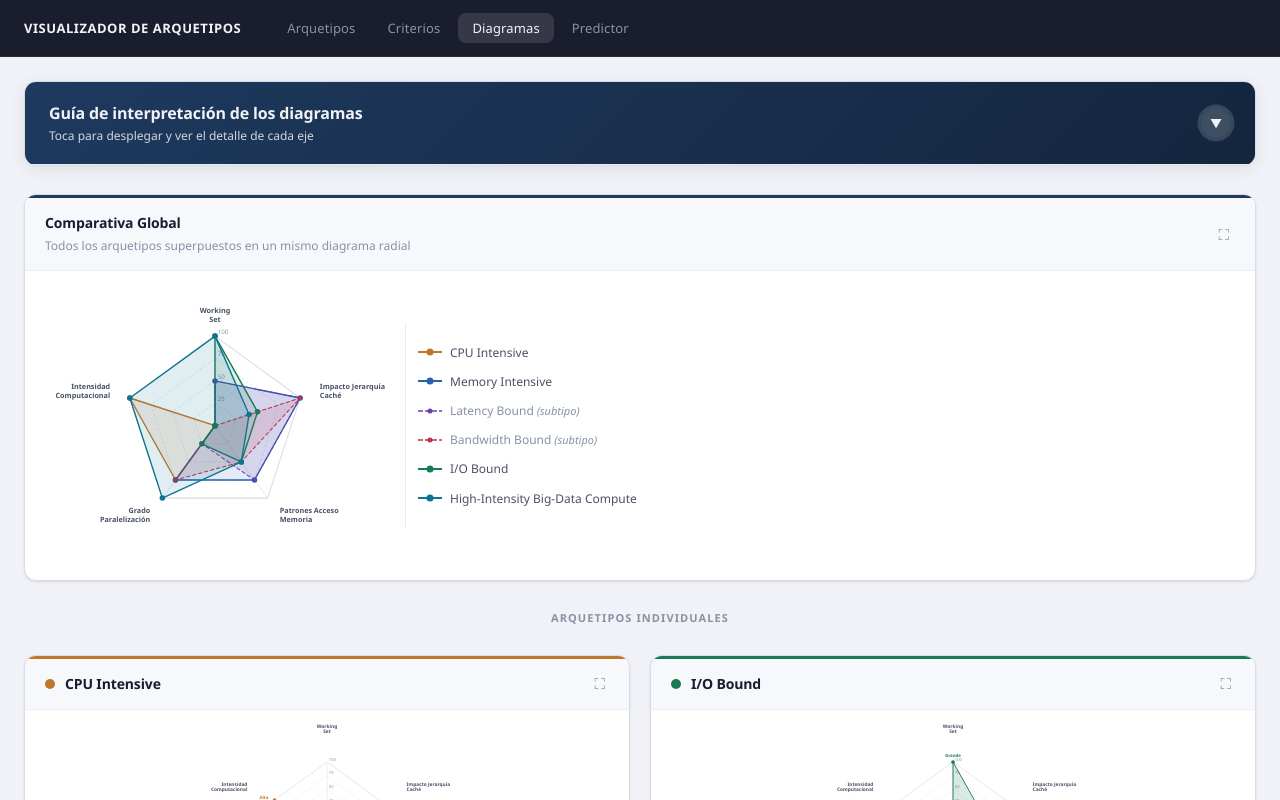
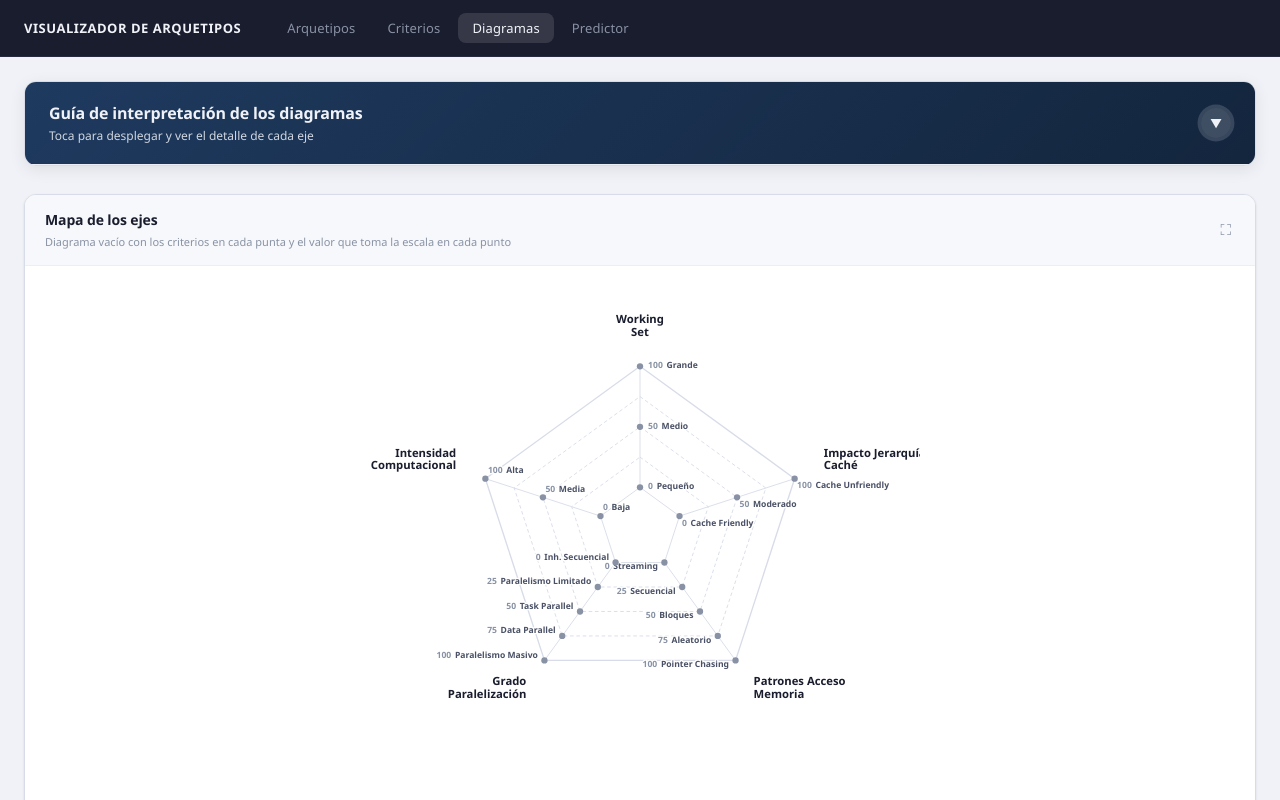
Before and after one commit to vic122112323/archetype-visualizer, a Next.js app: page /archetype-visualizer/ in a window 1280 px wide. Both pictures are taken after a click on the button "Diagramas". Shown: the top 800 px of the page. Built offline with nearby package versions, Linux system fonts and the light colour scheme.

Commit message:
fix presentacion

```diff
--- a/src/components/HardwarePredictor.tsx
+++ b/src/components/HardwarePredictor.tsx
@@ -143,6 +143,25 @@ function sanitizeCounter(raw: string): string {
   return raw.trim().replace(/[.,\s]/g, '');
 }
 
+function sanitizeDecimal(raw: string): string {
+  const s = raw.trim().replace(/[^\d.,]/g, '');
+  const lastDot = s.lastIndexOf('.');
+  const lastComma = s.lastIndexOf(',');
+  const dec = Math.max(lastDot, lastComma);
+  if (dec === -1) return s;
+  const sep = s[dec];
+  if (lastDot !== -1 && lastComma !== -1 || s.split(sep).length === 2) {
+    return s.slice(0, dec).replace(/[.,]/g, '') + '.' + s.slice(dec + 1);
+  }
+  return s.replace(/[.,]/g, '');
+}
+
+const DECIMAL_KEYS: ReadonlySet<string> = new Set(['task-clock', 'seconds-elapsed']);
+
+function parseCounter(key: string, raw: string): number {
+  return parseFloat(DECIMAL_KEYS.has(key) ? sanitizeDecimal(raw) : sanitizeCounter(raw));
+}
+
 function fmtPct(v: number | null): string {
   if (v === null) return 'N/A';
   return (v * 100).toFixed(2) + '%';
@@ -156,7 +175,7 @@ function fmtNum(v: number | null): string {
 // Scores each archetype and predicts each criteri from the perf  ratios
 function predict(raw: RawCounters): PredictionResult {
   const n = (k: CounterKey) => {
-    const v = parseFloat(sanitizeCounter(raw[k]));
+    const v = parseCounter(k, raw[k]);
     return isNaN(v) ? 0 : v;
   };
 
@@ -375,9 +394,9 @@ export default function HardwarePredictor() {
       setError('Introduce al menos un valor de contador hardware.');
       return;
     }
-    const invalid = Object.entries(counters).find(([, v]) => {
+    const invalid = Object.entries(counters).find(([k, v]) => {
       if (v.trim() === '') return false;
-      const n = parseFloat(sanitizeCounter(v));
+      const n = parseCounter(k, v);
       return isNaN(n) || n < 0;
     });
     if (invalid) {
--- a/src/components/RadarDiagrams.tsx
+++ b/src/components/RadarDiagrams.tsx
@@ -4,6 +4,7 @@ import radarData from '../data/radar.json';
 import RadarChart from './RadarChart';
 import CombinedRadarChart from './CombinedRadarChart';
 import ScaleExplanation from './ScaleExplanation';
+import ReferenceRadar from './ReferenceRadar';
 import styles from './RadarDiagrams.module.css';
 
 type RawArch = typeof radarData.archetypes[number];
@@ -24,6 +25,8 @@ export default function RadarDiagrams() {
   return (
     <div className={styles.root}>
       <ScaleExplanation />
+
+      <ReferenceRadar axes={radarData.axes} />
 
       <CombinedRadarChart archetypes={radarData.archetypes} axes={radarData.axes} />
 
--- /dev/null
+++ b/src/components/ReferenceRadar.module.css
@@ -0,0 +1,106 @@
+.card {
+  background: var(--bg-surface);
+  border: 1px solid var(--border);
+  border-radius: var(--radius-lg);
+  box-shadow: var(--shadow-sm);
+  overflow: hidden;
+  display: flex;
+  flex-direction: column;
+}
+
+.cardHeader {
+  display: flex;
+  align-items: center;
+  gap: 10px;
+  padding: 14px 20px;
+  border-bottom: 1px solid var(--border-light);
+  background: var(--bg-surface-alt);
+}
+
+.cardHeaderText {
+  display: flex;
+  flex-direction: column;
+  gap: 2px;
+  flex: 1;
+  min-width: 0;
+}
+
+.cardTitle {
+  font-size: 14px;
+  font-weight: 700;
+  color: var(--text-primary);
+  letter-spacing: -0.01em;
+}
+
+.cardSubtitle {
+  font-size: 11px;
+  color: var(--text-muted);
+  font-weight: 500;
+}
+
+.fullscreenBtn {
+  flex-shrink: 0;
+  background: none;
+  border: none;
+  cursor: pointer;
+  font-size: 15px;
+  color: var(--text-muted);
+  padding: 2px 4px;
+  line-height: 1;
+  border-radius: 4px;
+  transition: color 0.12s, background 0.12s;
+}
+
+.fullscreenBtn:hover {
+  color: var(--text-primary);
+  background: var(--border-light);
+}
+
+.svgWrapper {
+  max-width: 560px;
+  margin: 0 auto;
+  width: 100%;
+  padding: 10px 0 16px;
+}
+
+.svg {
+  width: 100%;
+  height: auto;
+  display: block;
+}
+
+.axisText {
+  fill: var(--text-primary);
+  paint-order: stroke;
+  stroke: var(--bg-surface);
+  stroke-width: 3px;
+  stroke-linejoin: round;
+}
+
+.levelText {
+  fill: var(--text-secondary);
+  font-weight: 600;
+  paint-order: stroke;
+  stroke: var(--bg-surface);
+  stroke-width: 3px;
+  stroke-linejoin: round;
+}
+
+.levelNum {
+  fill: var(--text-muted);
+  font-weight: 700;
+}
+
+.card:fullscreen {
+  display: flex;
+  flex-direction: column;
+  align-items: center;
+  justify-content: center;
+  background: var(--bg-surface);
+  padding: 40px;
+}
+
+.card:fullscreen .svgWrapper {
+  max-width: 900px;
+  width: 90vmin;
+}
--- /dev/null
+++ b/src/components/ReferenceRadar.tsx
@@ -0,0 +1,182 @@
+'use client';
+
+import { useRef } from 'react';
+import styles from './ReferenceRadar.module.css';
+
+interface Level {
+  value: number;
+  label: string;
+}
+
+interface Axis {
+  id: string;
+  label: string;
+  levels: Level[];
+}
+
+interface Props {
+  axes: Axis[];
+}
+
+// Geometry constants for the empty reference radar
+const CX = 250;
+const CY = 250;
+const R = 180;
+// Inner radius for value 0, so the five "0" labels do not pile up in the center
+const R0 = 46;
+const LABEL_R = 214;
+const N = 5;
+
+function toRad(deg: number) { return (deg * Math.PI) / 180; }
+
+function axisAngle(i: number) {
+  return toRad(-90 + (360 / N) * i);
+}
+
+function polar(r: number, angle: number) {
+  return { x: CX + r * Math.cos(angle), y: CY + r * Math.sin(angle) };
+}
+
+// Maps a 0-100 value to its radius on the ringed scale
+function valueRadius(value: number) {
+  return R0 + (R - R0) * (value / 100);
+}
+
+function gridPolygon(value: number) {
+  return Array.from({ length: N }, (_, i) => {
+    const { x, y } = polar(valueRadius(value), axisAngle(i));
+    return `${x.toFixed(2)},${y.toFixed(2)}`;
+  }).join(' ');
+}
+
+function textAnchor(angle: number) {
+  const cos = Math.cos(angle);
+  if (cos > 0.15) return 'start';
+  if (cos < -0.15) return 'end';
+  return 'middle';
+}
+
+// Empty radar used as a reading key: criteria on the tips, their scale values on each point
+export default function ReferenceRadar({ axes }: Props) {
+  const cardRef = useRef<HTMLDivElement>(null);
+
+  function openFullscreen() {
+    cardRef.current?.requestFullscreen?.();
+  }
+
+  return (
+    <div ref={cardRef} className={styles.card}>
+      <div className={styles.cardHeader}>
+        <div className={styles.cardHeaderText}>
+          <h3 className={styles.cardTitle}>Mapa de los ejes</h3>
+          <span className={styles.cardSubtitle}>
+            Diagrama vacío con los criterios en cada punta y el valor que toma la escala en cada punto
+          </span>
+        </div>
+        <button
+          className={styles.fullscreenBtn}
+          onClick={openFullscreen}
+          title="Ver en pantalla completa"
+          aria-label="Pantalla completa"
+        >
+          ⛶
+        </button>
+      </div>
+
+      <div className={styles.svgWrapper}>
+        <svg viewBox="-60 -30 620 580" className={styles.svg} aria-label="Diagrama radial vacío con los criterios y sus valores">
+          {[0, 25, 50, 75, 100].map((v) => (
+            <polygon
+              key={v}
+              points={gridPolygon(v)}
+              fill="none"
+              stroke="var(--border)"
+              strokeWidth={v === 100 ? 1.5 : 1}
+              strokeDasharray={v === 100 || v === 0 ? undefined : '4 3'}
+            />
+          ))}
+
+          {axes.map((axis, i) => {
+            const angle = axisAngle(i);
+            const start = polar(R0, angle);
+            const end = polar(R, angle);
+            return (
+              <line
+                key={axis.id}
+                x1={start.x.toFixed(2)} y1={start.y.toFixed(2)}
+                x2={end.x.toFixed(2)} y2={end.y.toFixed(2)}
+                stroke="var(--border)"
+                strokeWidth={1}
+              />
+            );
+          })}
+
+          {/* Level markers: one dot per defined value, labelled with its meaning */}
+          {axes.map((axis, i) => {
+            const angle = axisAngle(i);
+            // Offset the text perpendicular to the axis so it never sits on the line
+            const perp = angle + Math.PI / 2;
+            const anchor = textAnchor(perp);
+            return (
+              <g key={axis.id}>
+                {axis.levels.map((lv) => {
+                  const p = polar(valueRadius(lv.value), angle);
+                  const tx = p.x + Math.cos(perp) * 9;
+                  const ty = p.y + Math.sin(perp) * 9;
+                  return (
+                    <g key={lv.value}>
+                      <circle cx={p.x.toFixed(2)} cy={p.y.toFixed(2)} r={3.5} fill="var(--text-muted)" />
+                      <text
+                        x={tx.toFixed(2)}
+                        y={ty.toFixed(2)}
+                        fontSize="9.5"
+                        textAnchor={anchor}
+                        dominantBaseline="middle"
+                        className={styles.levelText}
+                      >
+                        <tspan className={styles.levelNum}>{lv.value}</tspan>
+                        <tspan dx="4">{lv.label}</tspan>
+                      </text>
+                    </g>
+                  );
+                })}
+              </g>
+            );
+          })}
+
+          {/* Criterion names on each tip */}
+          {axes.map((axis, i) => {
+            const angle = axisAngle(i);
+            const { x, y } = polar(LABEL_R, angle);
+            const anchor = textAnchor(angle);
+            const words = axis.label.split(' ');
+            const lines = words.length > 1
+              ? [words.slice(0, Math.ceil(words.length / 2)).join(' '), words.slice(Math.ceil(words.length / 2)).join(' ')]
+              : [axis.label];
+            const outwardIsUp = Math.sin(angle) < 0;
+            const lineHeight = 14;
+            return (
+              <text
+                key={axis.id}
+                x={x.toFixed(2)}
+                y={y.toFixed(2)}
+                fontSize="12.5"
+                fontWeight="700"
+                textAnchor={anchor}
+                dominantBaseline={lines.length > 1 ? undefined : 'middle'}
+                className={styles.axisText}
+              >
+                {lines.length > 1 ? (
+                  <>
+                    <tspan x={x.toFixed(2)} dy={outwardIsUp ? -lineHeight : 0}>{lines[0]}</tspan>
+                    <tspan x={x.toFixed(2)} dy={lineHeight}>{lines[1]}</tspan>
+                  </>
+                ) : axis.label}
+              </text>
+            );
+          })}
+        </svg>
+      </div>
+    </div>
+  );
+}
```
